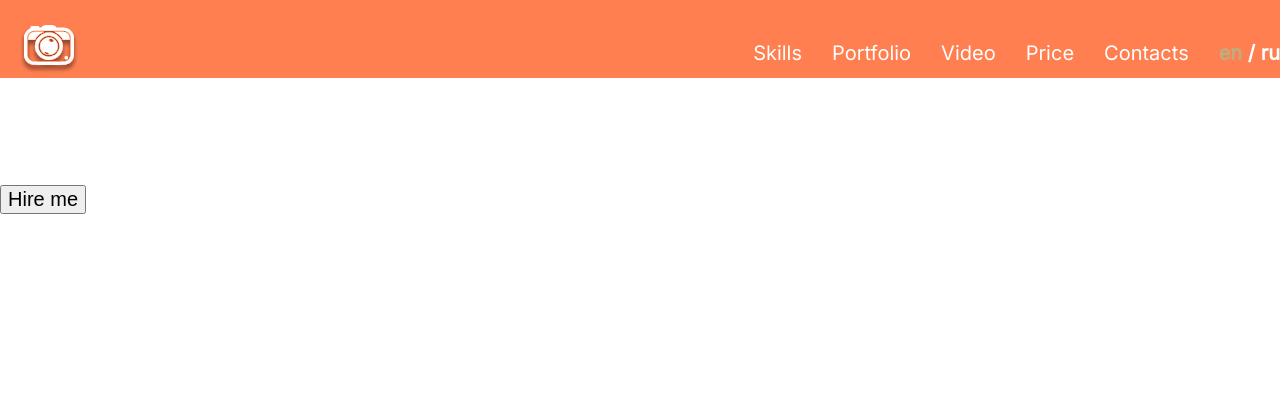
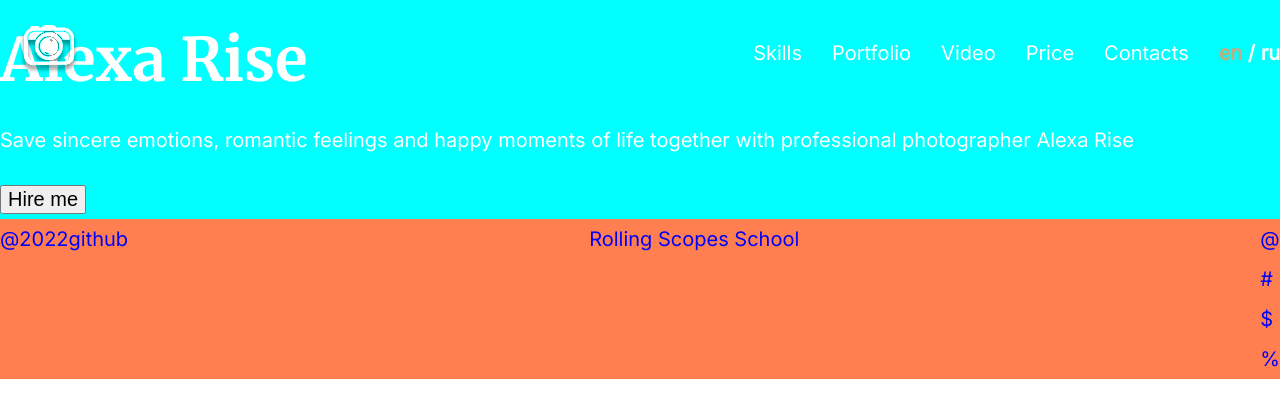
Before and after one commit to IuliiaPi/portfolio, a plain HTML site: page index.html in a window 1280 px wide. Drawn offline with Linux system fonts and the light colour scheme.

Commit message:
2 files modified

```diff
--- a/index.html
+++ b/index.html
@@ -68,6 +68,7 @@
 
 <section class="hero">
 
+<div class="hero_wrapper">
 <div class="hero-title">
 Alexa Rise
 </div>
@@ -84,6 +85,7 @@ Hire me
   </div>
 </button>
 
+</div>
 </section>
 
 <!-- <section class="skills"> Skills </section>
@@ -98,11 +100,47 @@ Hire me
 
 </main>
 
-<footer>
+<footer class="footer">
 
-  <!-- <div class="year">
-2022
-  </div> -->
+  <div class="footer-data">
+
+  <div class="year">
+  @
+    </div>
+
+  <div class="year">
+  2022
+    </div>
+
+    <div class="github">
+    github
+      </div>
+
+  </div>
+
+<div class="RSS">
+  Rolling Scopes School
+</div>
+
+<div class="social-list">
+
+<div class="inst">
+@
+  </div>
+
+<div class="fb">
+#
+  </div>
+
+  <div class="tw">
+  $
+    </div>
+
+    <div class="pinterest">
+   %
+      </div>
+
+</div>
 
 </footer>
 
--- a/styles.css
+++ b/styles.css
@@ -31,8 +31,6 @@ body {
   width: 100%;
   /* width: 1440px; */
   /* height: 90px; */
-
-  background-color: coral;
   }
 
 .header_wrapper {
@@ -100,18 +98,25 @@ body {
 /* Hero styles start */
 
 .hero {
-  height: 100vh;
-  /* background-color: cadetblue; */
-  background: url(https://github.com/IuliiaPi/portfolio/blob/master/assets/img/bg.jpg) no-repeat center;
+  /* height: 100vh; */
+
+  /* background: url(https://github.com/IuliiaPi/CV/blob/main/assets/svg/myavatar.jpg?raw=true) no-repeat center;  */
+  /* background: url(https://github.com/IuliiaPi/portfolio/blob/master/assets/img/bg.jpg) no-repeat center; */
   /* background: url(./assets/img/bg.jpg) no-repeat center; */
-  background-size: cover;
+  /* background-size: cover; */
 
 /* height: 330px;
 width: 500px;
 
 margin-left: 80px;*/
 /* margin-top: 250px;  */
+background-color: aqua;
 }
+
+/* .hero_wrapper {
+  margin-left: 80px;
+ margin-top: 250px;
+} */
 
 
 /* hero-title */
@@ -231,3 +236,19 @@ background: #FFFFFF;
 
   background: url(header-bg.jpg);
   }
+
+.footer {
+display: flex;
+flex-wrap: wrap;
+justify-content: space-between;
+
+
+  background-color: coral;
+  color: blue;
+}
+
+.footer-data {
+  display: flex;
+flex-wrap: wrap;
+
+}
```
